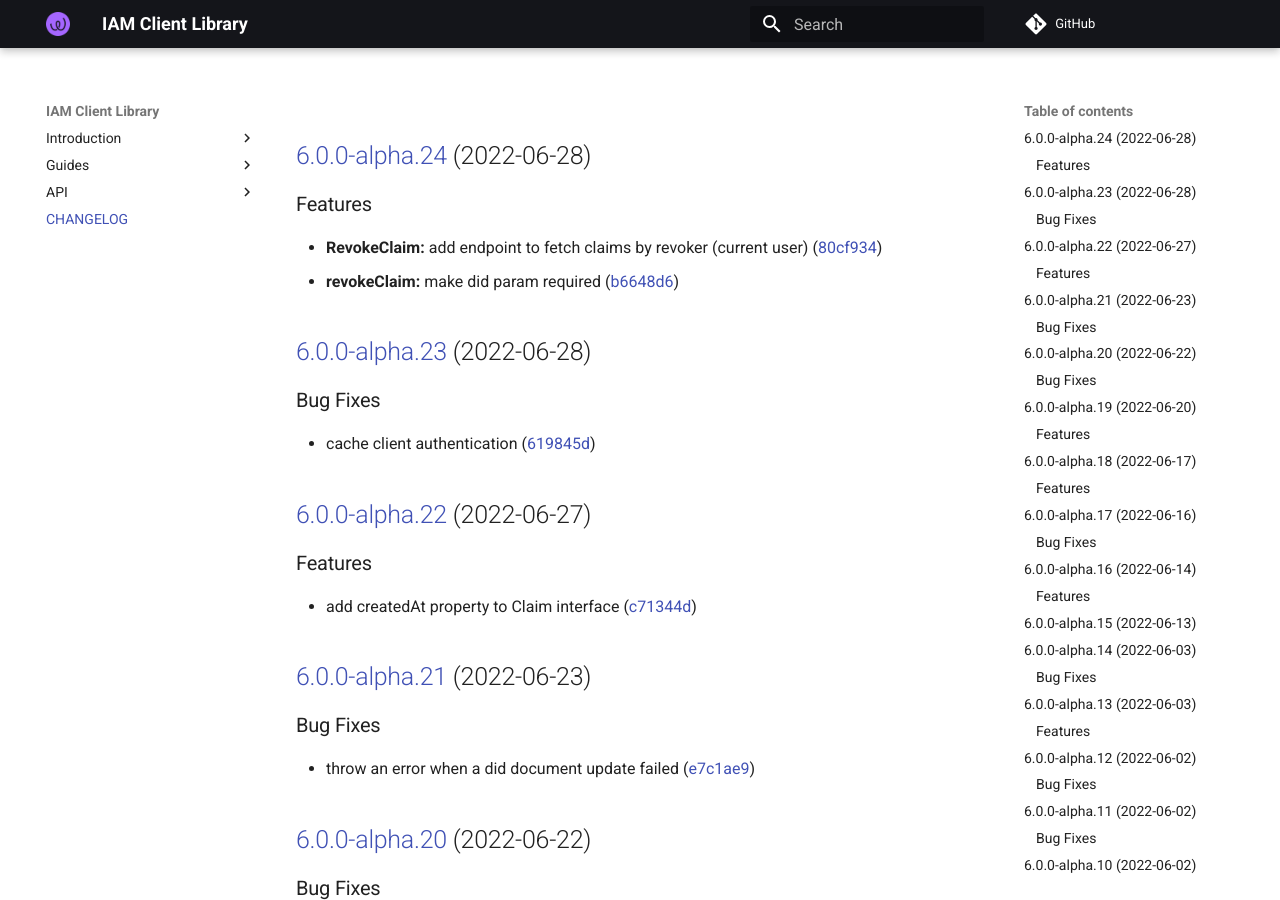
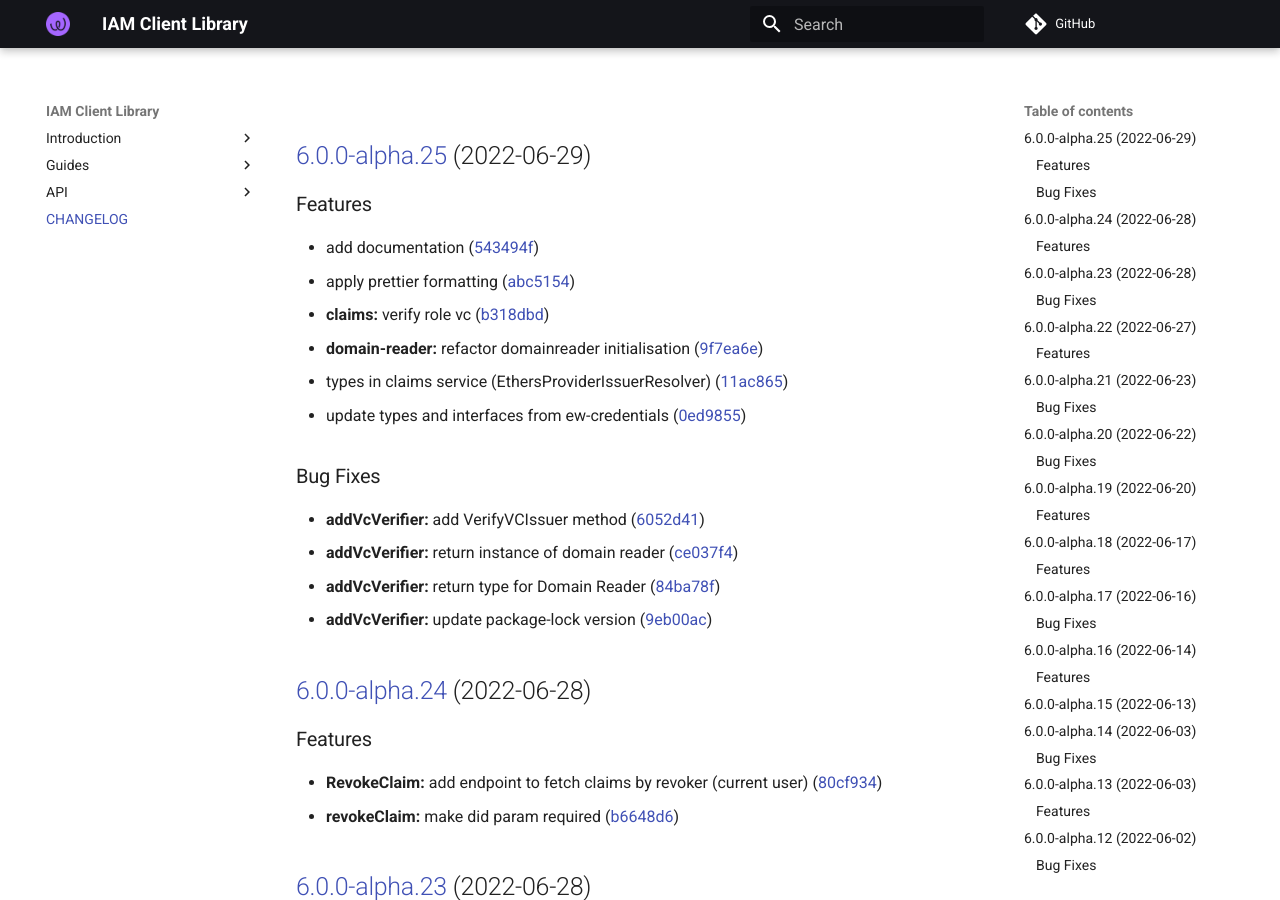
Before and after one commit to energywebfoundation/iam-client-lib, an MkDocs documentation site: the page built from docs/CHANGELOG.md, in a window 1280 px wide and 900 px high. Built offline with MkDocs 1.6.1 and Material for MkDocs 9.7.7, drawn with Linux system fonts in a browser that asks for light colours; comment, search, counter and statistics services are not loaded.

Commit message:
chore(release): 6.0.0-alpha.25 [skip ci]
## [6.0.0-alpha.25](https://github.com/energywebfoundation/iam-client-lib/compare/v6.0.0-alpha.24...v6.0.0-alpha.25) (2022-06-29)

### Features

* add documentation ([543494f](https://github.com/energywebfoundation/iam-client-lib/commit/543494fb0a7caa0fe57fd0880cefb13090ea086d))
* apply prettier formatting ([abc5154](https://github.com/energywebfoundation/iam-client-lib/commit/abc5154b1cd9e509fc7f30d8115e9eaf243d94fd))
* **claims:** verify role vc ([b318dbd](https://github.com/energywebfoundation/iam-client-lib/commit/b318dbdc2771165b8bbc215abb02d3f14f2020f1))
* **domain-reader:** refactor domainreader initialisation ([9f7ea6e](https://github.com/energywebfoundation/iam-client-lib/commit/9f7ea6ed79acbb58f95773d1d17272c61312184f))
* types in claims service (EthersProviderIssuerResolver) ([11ac865](https://github.com/energywebfoundation/iam-client-lib/commit/11ac8656440c958df1c8216f7917e6ffce696e26))
* update types and interfaces from ew-credentials ([0ed9855](https://github.com/energywebfoundation/iam-client-lib/commit/0ed98552c3fb98ac08b9a9389cf35d4c3cac2196))

### Bug Fixes

* **addVcVerifier:** add VerifyVCIssuer method ([6052d41](https://github.com/energywebfoundation/iam-client-lib/commit/6052d41bd7fb7d22fbd16910d20d04c3a14381e1))
* **addVcVerifier:** return instance of domain reader ([ce037f4](https://github.com/energywebfoundation/iam-client-lib/commit/ce037f449ef0960129f4cf1f59f1460076f1c9ed))
* **addVcVerifier:** return type for Domain Reader ([84ba78f](https://github.com/energywebfoundation/iam-client-lib/commit/84ba78f82d5bfb6deedb0de366206cd49bd34ef6))
* **addVcVerifier:** update package-lock version ([9eb00ac](https://github.com/energywebfoundation/iam-client-lib/commit/9eb00ac0744acd88f275a9593c37c5ecdddf069e))

```diff
--- a/docs/CHANGELOG.md
+++ b/docs/CHANGELOG.md
@@ -1,3 +1,23 @@
+## [6.0.0-alpha.25](https://github.com/energywebfoundation/iam-client-lib/compare/v6.0.0-alpha.24...v6.0.0-alpha.25) (2022-06-29)
+
+
+### Features
+
+* add documentation ([543494f](https://github.com/energywebfoundation/iam-client-lib/commit/543494fb0a7caa0fe57fd0880cefb13090ea086d))
+* apply prettier formatting ([abc5154](https://github.com/energywebfoundation/iam-client-lib/commit/abc5154b1cd9e509fc7f30d8115e9eaf243d94fd))
+* **claims:** verify role vc ([b318dbd](https://github.com/energywebfoundation/iam-client-lib/commit/b318dbdc2771165b8bbc215abb02d3f14f2020f1))
+* **domain-reader:** refactor domainreader initialisation ([9f7ea6e](https://github.com/energywebfoundation/iam-client-lib/commit/9f7ea6ed79acbb58f95773d1d17272c61312184f))
+* types in claims service (EthersProviderIssuerResolver) ([11ac865](https://github.com/energywebfoundation/iam-client-lib/commit/11ac8656440c958df1c8216f7917e6ffce696e26))
+* update types and interfaces from ew-credentials ([0ed9855](https://github.com/energywebfoundation/iam-client-lib/commit/0ed98552c3fb98ac08b9a9389cf35d4c3cac2196))
+
+
+### Bug Fixes
+
+* **addVcVerifier:** add VerifyVCIssuer method ([6052d41](https://github.com/energywebfoundation/iam-client-lib/commit/6052d41bd7fb7d22fbd16910d20d04c3a14381e1))
+* **addVcVerifier:** return instance of domain reader ([ce037f4](https://github.com/energywebfoundation/iam-client-lib/commit/ce037f449ef0960129f4cf1f59f1460076f1c9ed))
+* **addVcVerifier:** return type for Domain Reader ([84ba78f](https://github.com/energywebfoundation/iam-client-lib/commit/84ba78f82d5bfb6deedb0de366206cd49bd34ef6))
+* **addVcVerifier:** update package-lock version ([9eb00ac](https://github.com/energywebfoundation/iam-client-lib/commit/9eb00ac0744acd88f275a9593c37c5ecdddf069e))
+
 ## [6.0.0-alpha.24](https://github.com/energywebfoundation/iam-client-lib/compare/v6.0.0-alpha.23...v6.0.0-alpha.24) (2022-06-28)
 
 
--- a/package.json
+++ b/package.json
@@ -1,6 +1,6 @@
 {
   "name": "iam-client-lib",
-  "version": "6.0.0-alpha.24",
+  "version": "6.0.0-alpha.25",
   "description": "Library for Decentralized Identity and Access Management",
   "main": "dist/index.js",
   "module": "dist/index.esm.js",
```
